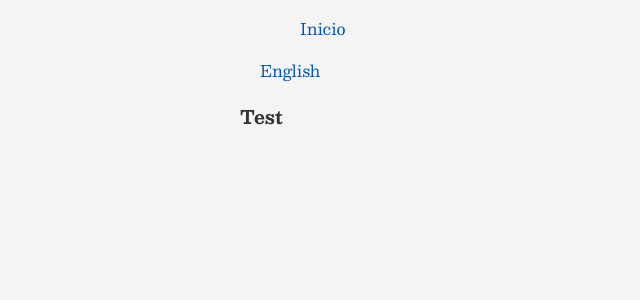
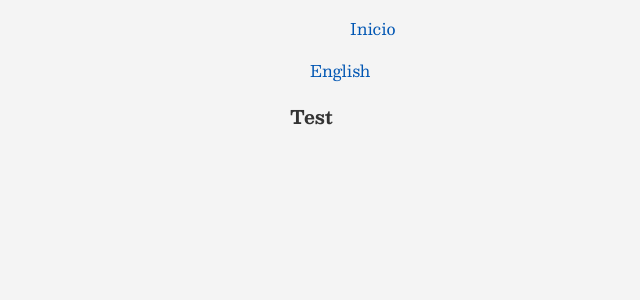
Before and after one commit to amunozo/amunozo.github.io, a Jekyll site: the page built from es/blog.md, in a window 1280 px wide. Shown: the top 300 px of the page, without its empty margins (0-640 px from the left). Built offline with Jekyll 4.4.1, drawn with Linux system fonts in a browser that asks for light colours.

Commit message:
Update style.css

```diff
--- a/assets/css/style.css
+++ b/assets/css/style.css
@@ -2,10 +2,10 @@
 
 body {
   font-family: "Besley", serif;
-  font-weight: 400;
+  font-weight: 250;
   background-color: #f4f4f4;
   color: #333;
-  max-width: 800px;
+  max-width: 700px;
   margin: 0 auto;
   padding: 0 20px;
   line-height: 1.6;
@@ -14,7 +14,7 @@
 .besley-<uniquifier> {
   font-family: "Besley", slab serif;
   font-optical-sizing: auto;
-  font-weight: 300; /* Replace <weight> with the desired value */
+  font-weight: 200; /* Replace <weight> with the desired value */
   font-style: normal;
 }
 
```
